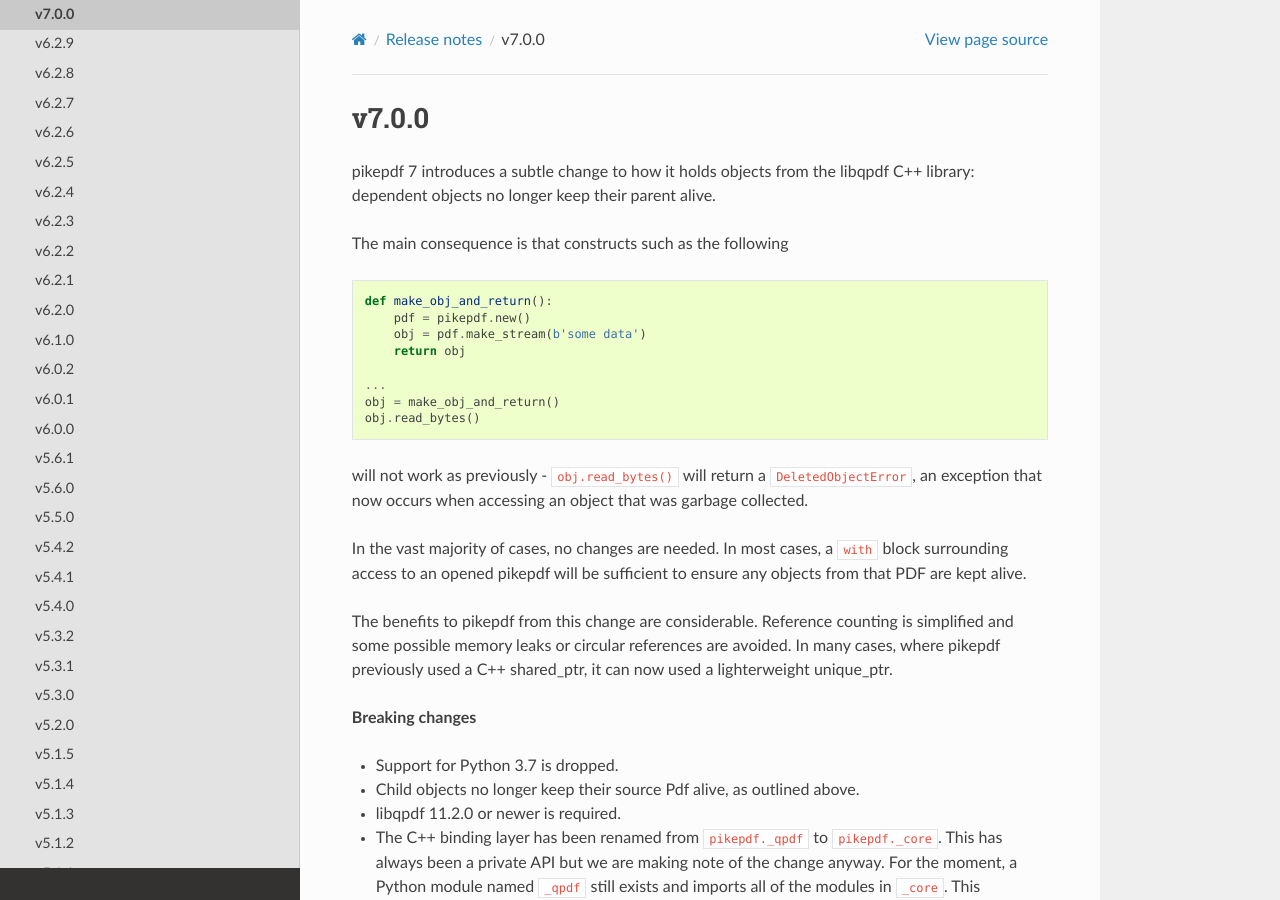
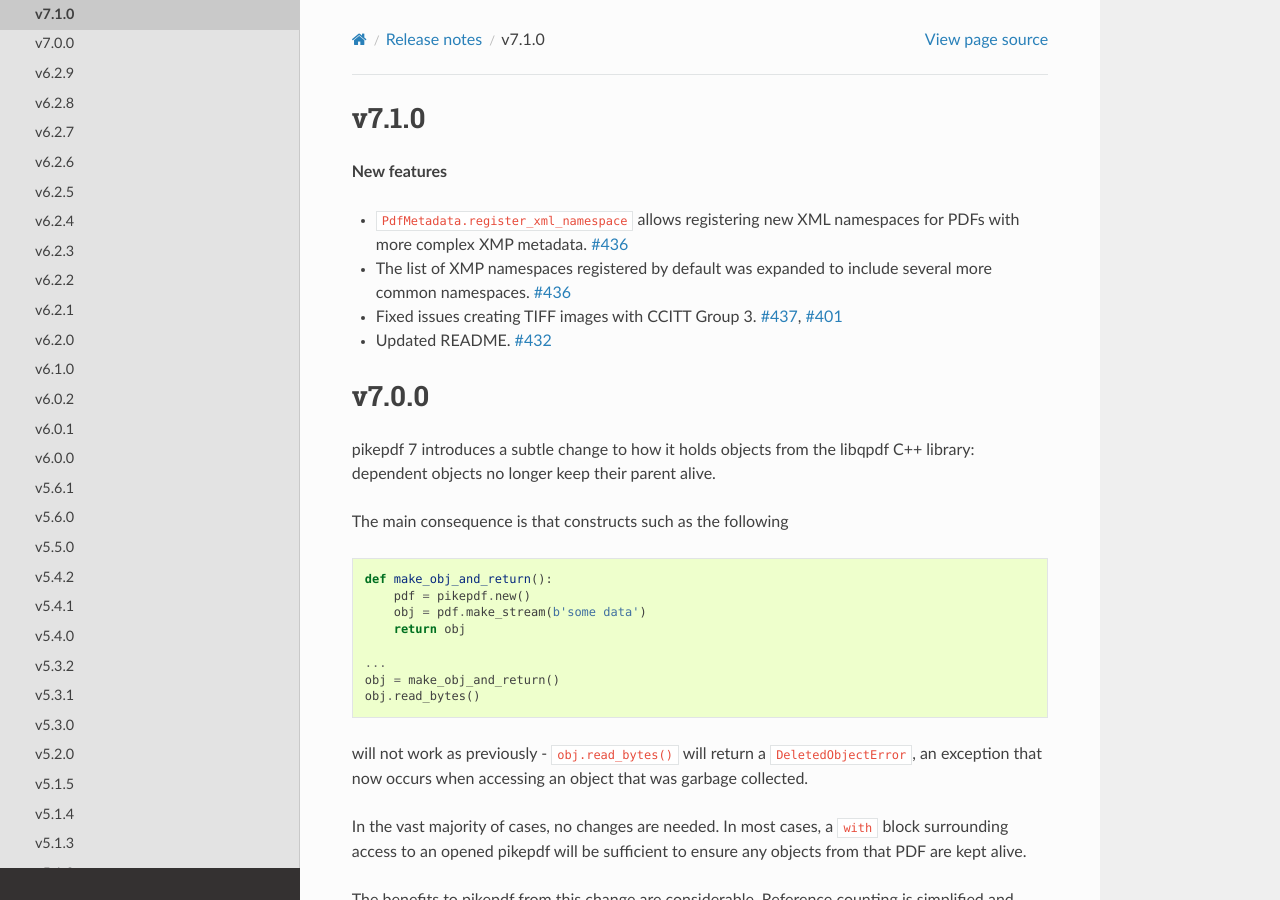
Before and after one commit to pikepdf/pikepdf, a Sphinx documentation site: the page built from docs/releasenotes/version7.rst, in a window 1280 px wide and 900 px high. Built offline with Sphinx 7.4.7 and the Read the Docs theme 2.0.0, drawn with Linux system fonts in a browser that asks for light colours; the version number could not be read and is left out.

Commit message:
v7.1.0 release notes

```diff
--- a/docs/releasenotes/version7.rst
+++ b/docs/releasenotes/version7.rst
@@ -1,3 +1,15 @@
+v7.1.0
+======
+
+**New features**
+
+- ``PdfMetadata.register_xml_namespace`` allows registering new XML namespaces for
+  PDFs with more complex XMP metadata. :issue:`436`
+- The list of XMP namespaces registered by default was expanded to include several
+  more common namespaces. :issue:`436`
+- Fixed issues creating TIFF images with CCITT Group 3. :issue:`437,401`
+- Updated README. :issue:`432`
+
 v7.0.0
 ======
 
```
